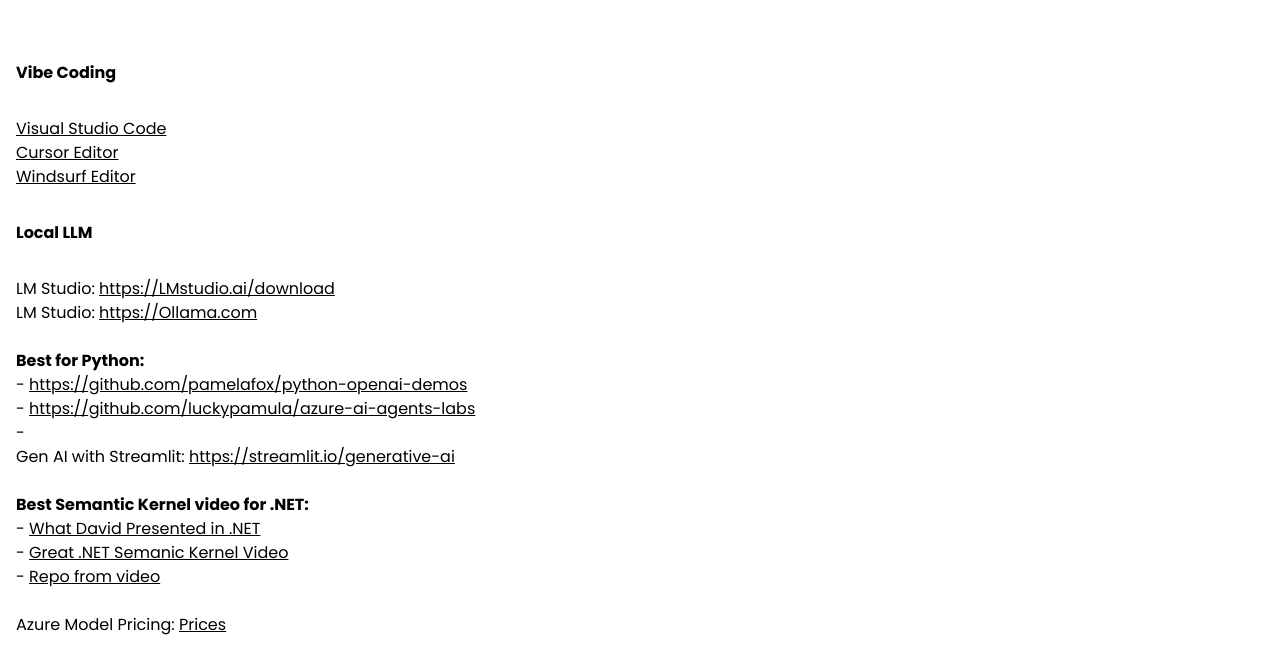
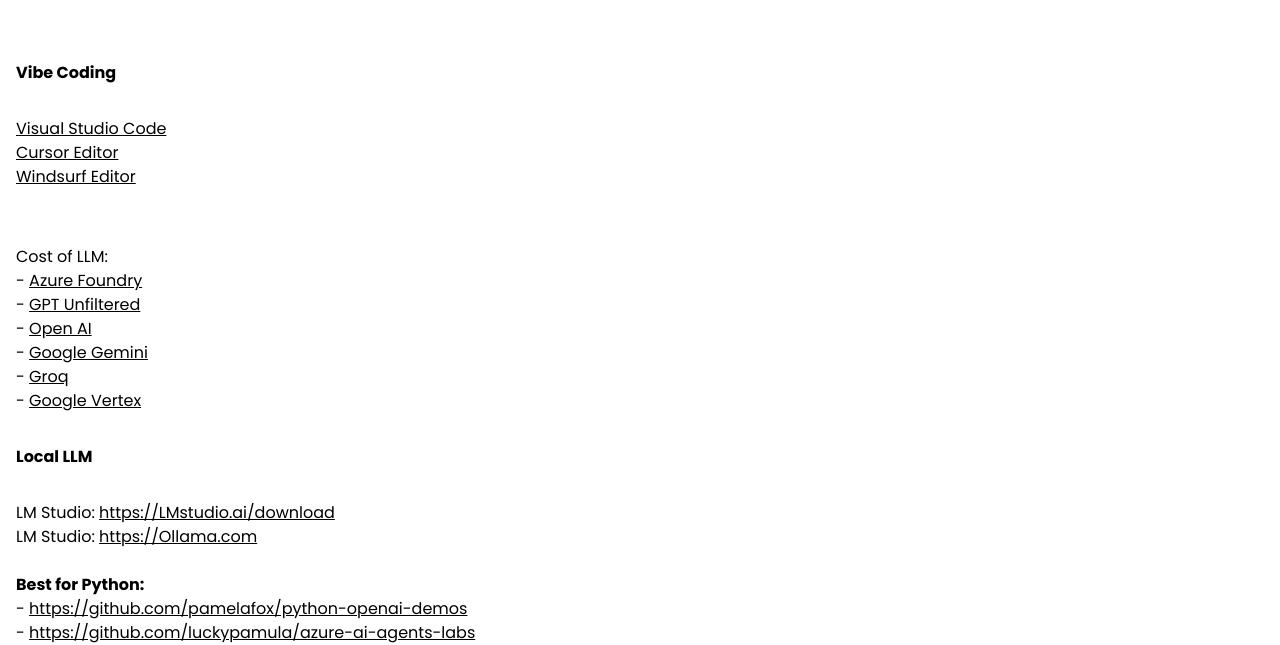
Before and after one commit to thedamian/AISkillsFest.com, a plain HTML site: page docs/vibe/index.html in a window 1280 px wide. Shown: the part 163-808 px from the top of the page. Drawn offline with nearby package versions, Linux system fonts and the light colour scheme.

Commit message:
model costs

```diff
--- a/docs/vibe/index.html
+++ b/docs/vibe/index.html
@@ -132,6 +132,18 @@
             <li><a href="https://www.cursor.com/downloads">Cursor Editor</a></li>
             <li><a href="https://windsurf.com/editor">Windsurf Editor</a></li>
         </ul>
+
+        <ul>
+        <li><BR>Cost of LLM:<BR>
+            - <a href="https://ai.azure.com/explore/models?tid=58d273cf-409b-42f9-bf5a-bdec9b49b918" rel="nofollow">Azure Foundry</a><BR>
+            - <a href="https://www.gptunfiltered.com/llm-costs/" rel="nofollow">GPT Unfiltered</a><BR>
+            - <a href="https://openai.com/api/pricing/">Open AI</a><BR>
+            - <a href="https://ai.google.dev/gemini-api/docs/pricing">Google Gemini</a><BR>
+            - <a href="https://www.groq.com/pricing">Groq</a><BR>
+            - <a href="https://cloud.google.com/vertex-ai/generative-ai/pricing">Google Vertex</a><BR>
+        </li>
+        </ul>
+
         <h1><b>Local LLM</b></h1>
         <ul>
         <li>LM Studio: <a href="https://LMstudio.ai/download">https://LMstudio.ai/download</a></li>
@@ -146,7 +158,6 @@
             - <a href="https://www.youtube.com/watch?v=idH0dD7UiqE" rel="nofollow">Great .NET Semanic Kernel Video</a><BR>
             - <a href="https://github.com/Djohnnie/BuildingAnAIAgentUsingSemanticKernel-MicrosoftLearnZeroToHeroCommunity-2024"> Repo from video</a><br>
         </li>
-        <li><BR>Azure Model Pricing: <a href="https://ai.azure.com/explore/models?tid=58d273cf-409b-42f9-bf5a-bdec9b49b918" rel="nofollow">Prices</a></li>
         </ul>
         </ul>
         <h2>List of OpenAI Compatible links </h2>
```
